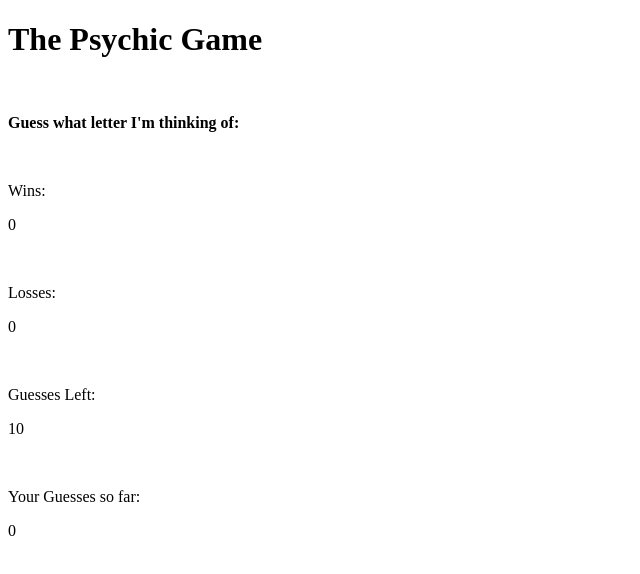
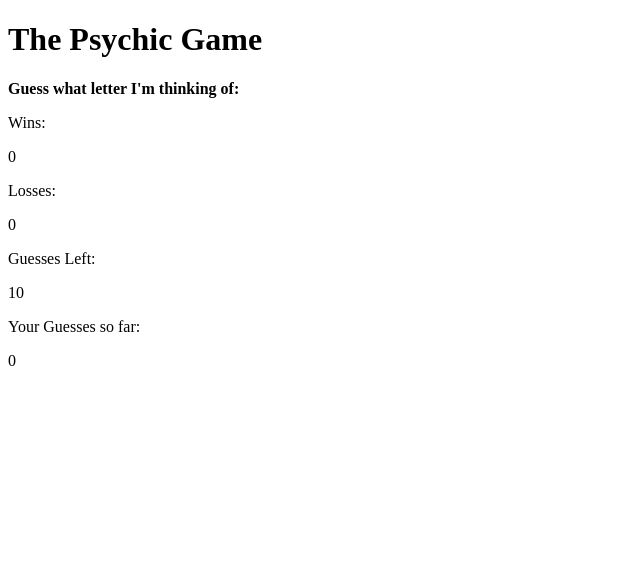
Before and after one commit to abain-io/Psychic-Game, a plain HTML site: page index.html in a window 1280 px wide. Shown: the whole page, without its empty margins (0-640 px from the left). Drawn offline with Linux system fonts and the light colour scheme.

Commit message:
updated HTML file

```diff
--- a/index.html
+++ b/index.html
@@ -12,18 +12,13 @@
 
     <div id="game">
         <h1>The Psychic Game</h1>
-        <br>
         <p><strong>Guess what letter I'm thinking of:</strong><p>
-        <br>
         <p>Wins:</p>
-        <p class="wins"></p>
-        <br>
+        <p class="wins">
         <p>Losses:</p>
         <p class="losses"></p>
-        <br>
         <p>Guesses Left:</p>
         <p class="guessesLeft"></p>
-        <br>
         <p>Your Guesses so far:</p>
         <p class="guessesSoFar"></p>
 
```
